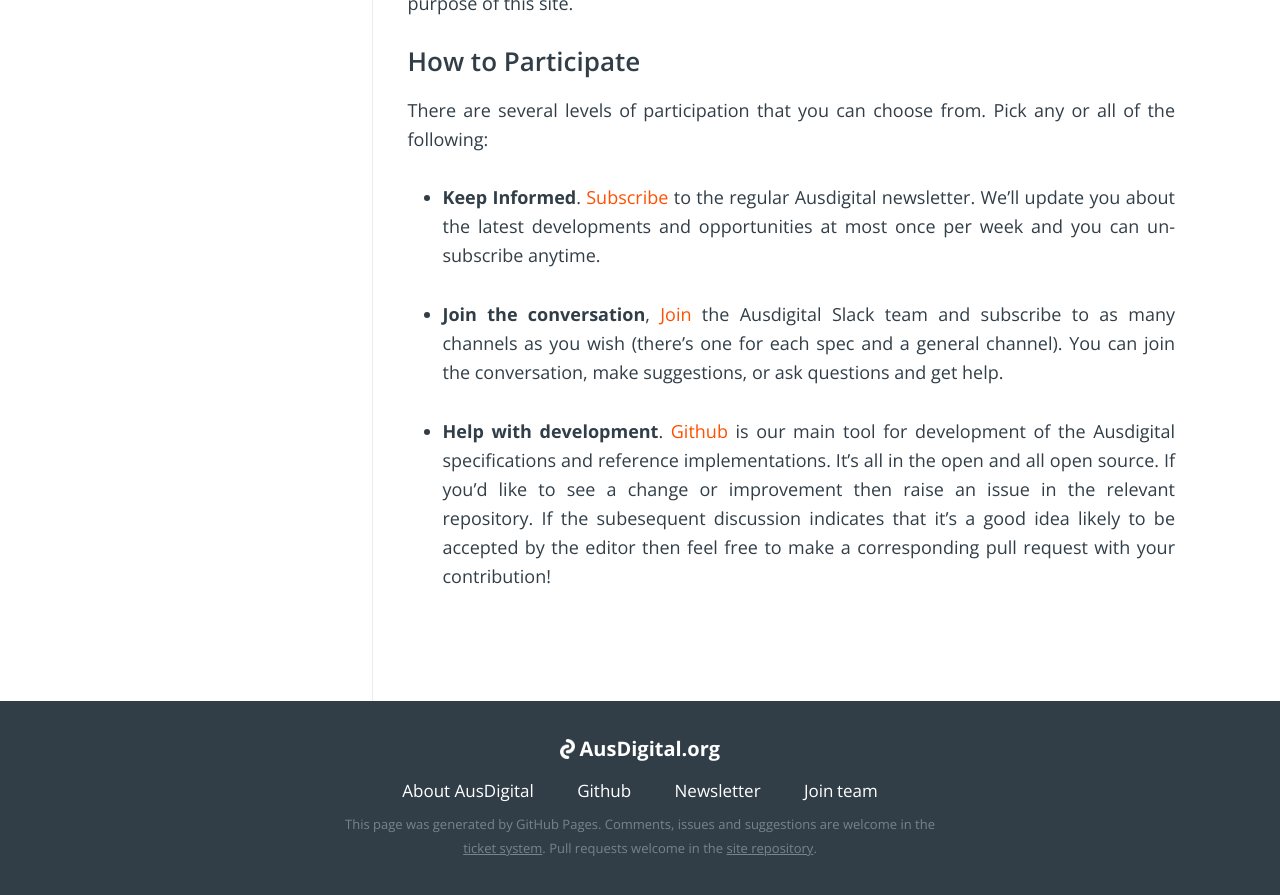
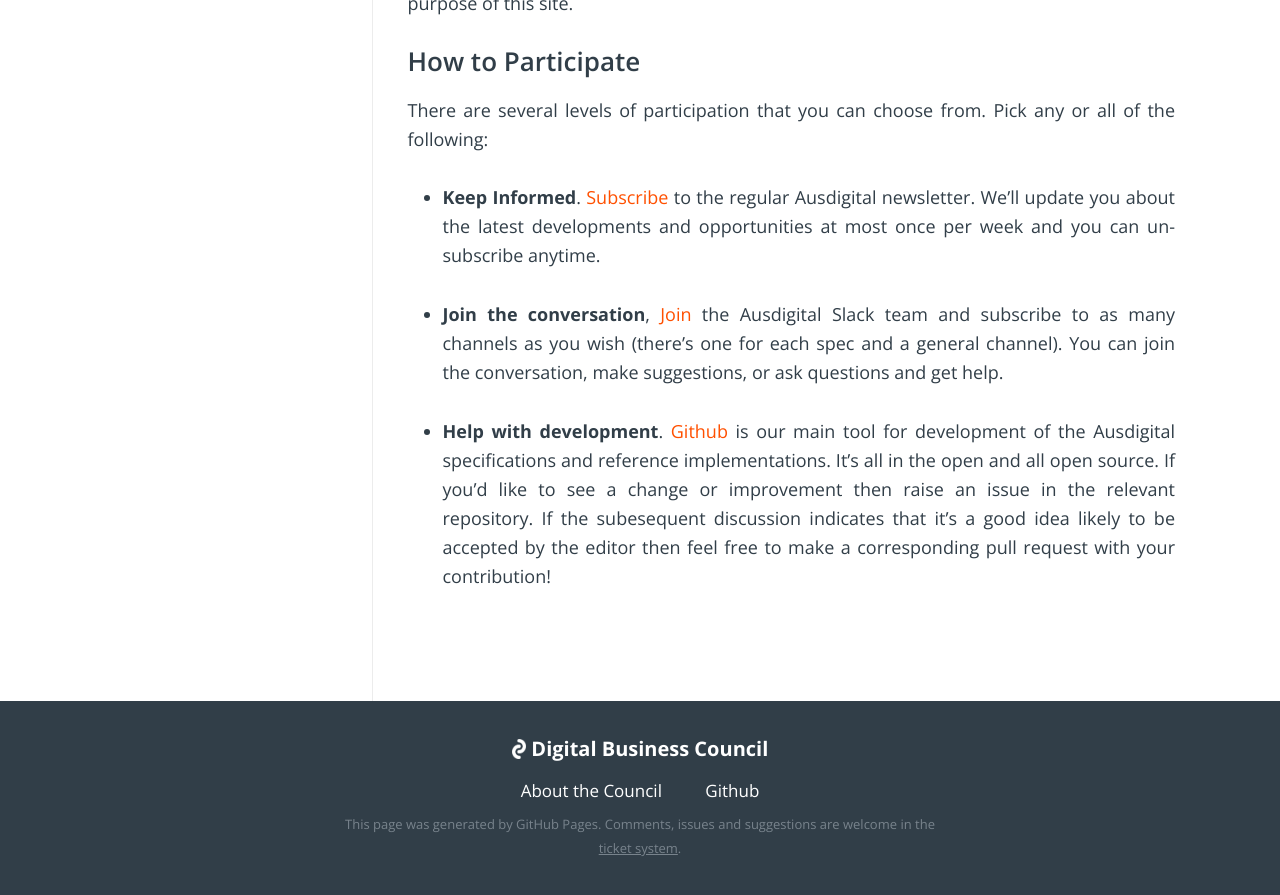
Before and after one commit to Digital-Business-Council/Digital-Business-Council.github.io, a Jekyll site: the page built from index.md, in a window 1280 px wide and 900 px high, scrolled down 3656 px. Shown: the top 895 px of the window. Built offline with Jekyll 4.4.1, drawn with Linux system fonts in a browser that asks for light colours; our own code applies the rules of GitHub Pages for plain Markdown files.

Commit message:
Update footer.html

```diff
--- a/_includes/footer.html
+++ b/_includes/footer.html
@@ -1,15 +1,16 @@
 <footer class="footer">
-    <a href="/" class="footer-logo"><img src="/images/logo.png" alt="AusDigital"><span>AusDigital.org</span></a>
+    <a href="/" class="footer-logo"><img src="/images/logo.png" alt="Digital Business Council Logo"><span>Digital Business Council</span></a>
     <ul class="footer-menu">
-        <li><a href="http://ausdigital.org/about">About AusDigital</a></li>
-        <li><a href="https://github.com/ausdigital" target="_blank">Github</a></li>
+        <li><a href="http://digitalbusinesscouncil.com.au/about">About the Council</a></li>
+        <li><a href="https://github.com/digital-business-council" target="_blank">Github</a></li>
+<!--
         <li><a href="http://eepurl.com/ctZ6hf" target="_blank">Newsletter</a></li>
-        <li><a href="http://chat.ausdigital.org/" target="_blank">Join</a> <a href="https://ausdigital.slack.com/messages/general/" target="_blank">team</a></li>
-    </ul>
+      <li><a href="http://chat.ausdigital.org/" target="_blank">Join</a> <a href="https://ausdigital.slack.com/messages/general/" target="_blank">team</a></li>
+-->
+</ul>
     <div class="footer-credits">
         This page was generated by GitHub Pages.
-        Comments, issues and suggestions are welcome in the <a href="https://github.com/ausdigital/ausdigital.github.io/issues/new">ticket system</a>.
-        Pull requests welcome in the <a href="https://github.com/ausdigital/ausdigital.github.io/">site repository</a>.
+        Comments, issues and suggestions are welcome in the <a href="https://github.com/digital-business-council/digital-business-council.github.io/issues/new">ticket system</a>.
     </div>
 </footer>
 <script>
```
